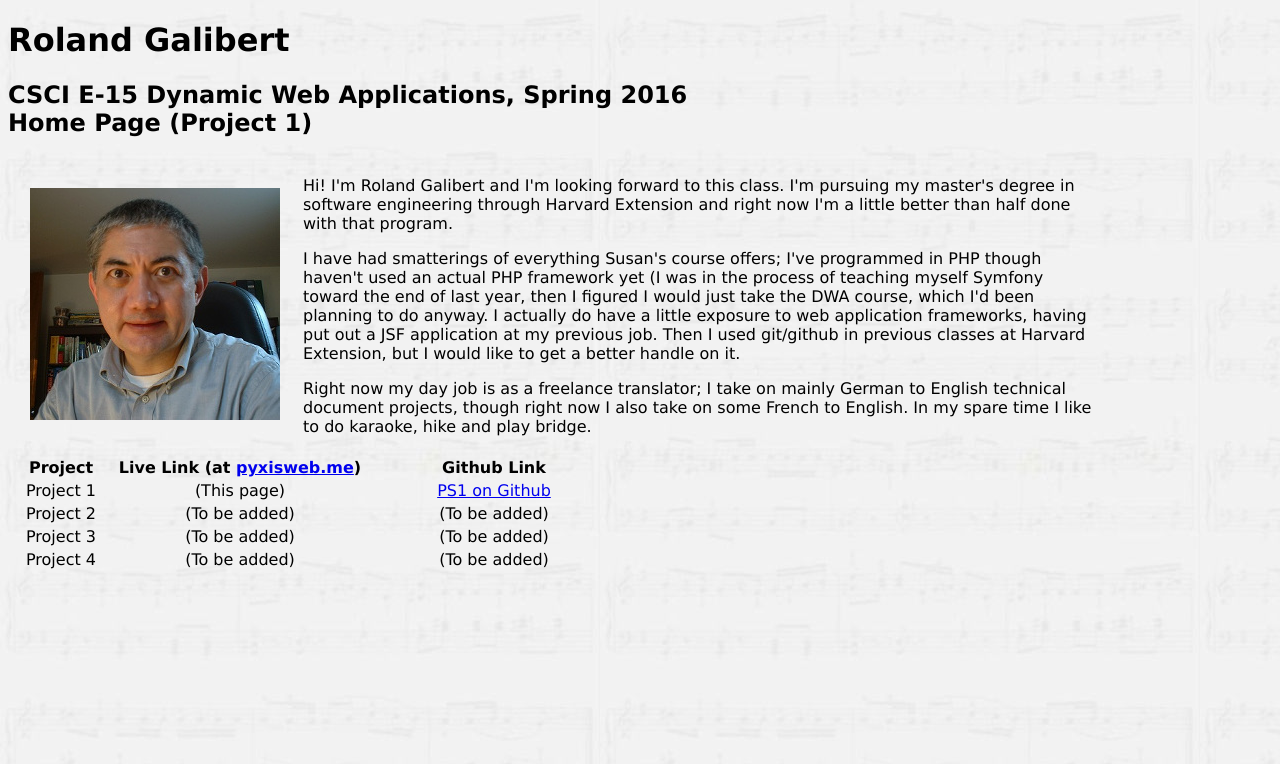
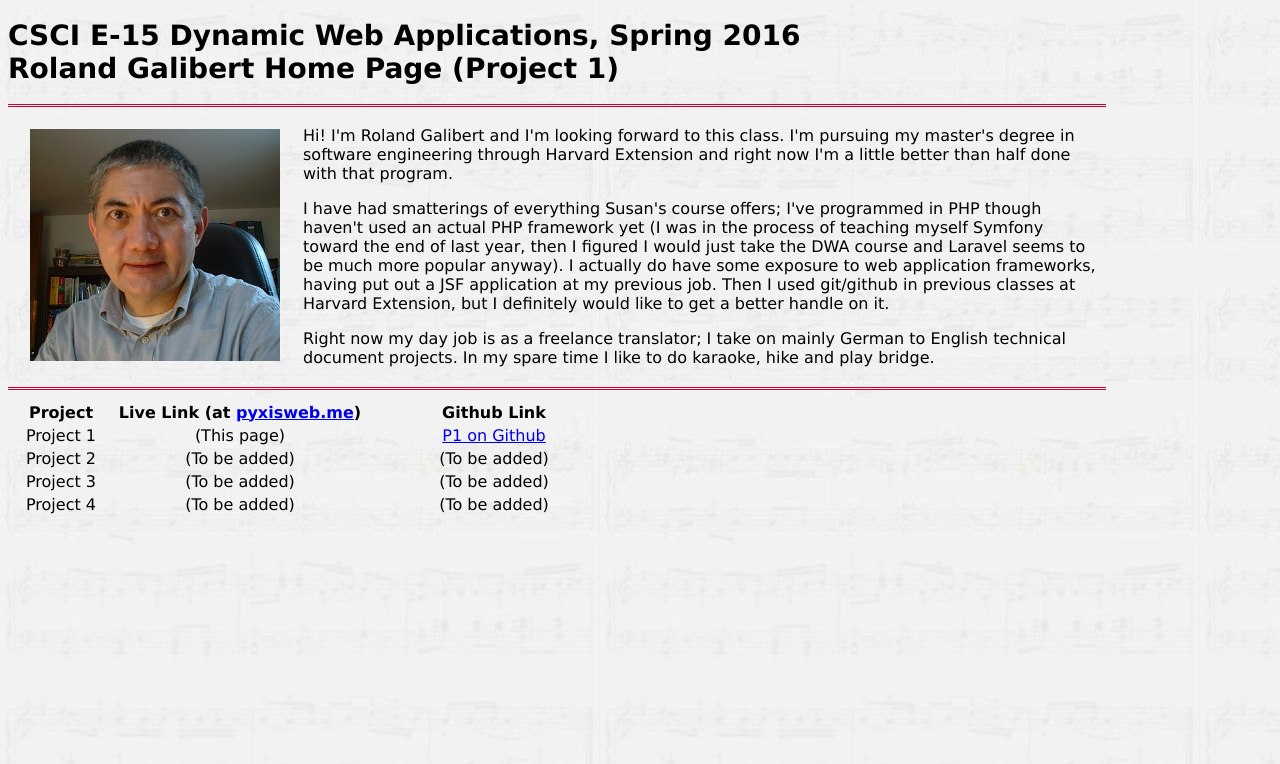
Before and after one commit to galiberr/p1, a plain HTML site: page index.html in a window 1280 px wide. Drawn offline with Linux system fonts and the light colour scheme.

Commit message:
Added README, revised index and styles

```diff
--- a/css/styles.css
+++ b/css/styles.css
@@ -1,12 +1,9 @@
 /*
-To change this license header, choose License Headers in Project Properties.
-To change this template file, choose Tools | Templates
-and open the template in the editor.
-*/
-/*
-    Created on : Feb 10, 2016, 7:39:07 PM
-    Author     : galiberr
-*/
+ * Author:	  Roland Galibert
+ * Date:	  February 11, 2016
+ * For:	  	  CSCI E-15 Dynamic Web Applications, Spring 2016 - Project 1
+ * Purpose:  	  Basic web page created and pushed to live server and Github (see Project 1 specifications for details)
+ */
 
 body {
         background-image: url(../images/pageBackground.jpg);
@@ -16,7 +13,7 @@ body {
 }
 
 h1 {
-
+        font-size: 28px;
 }
 
 h2 {
@@ -29,7 +26,12 @@ div.pageContainer {
 }
 
 table.intro {
-
+	border-top-style: double;
+	border-bottom-style: double;
+	border-top-width: 3px;
+	border-bottom-width: 3px;
+	border-top-color: #cc0033;
+	border-bottom-color: #cc0033;
 }
 
 td.myPic {
@@ -41,7 +43,8 @@ td.intro {
 }
 
 table.projectLinks {
-
+        padding-top: 10px;
+        padding-bottom: 10px;
 }
 
 th.projectName {
--- a/index.html
+++ b/index.html
@@ -1,8 +1,9 @@
 <!DOCTYPE html>
 <!--
-To change this license header, choose License Headers in Project Properties.
-To change this template file, choose Tools | Templates
-and open the template in the editor.
+Author:	  Roland Galibert
+Date:	  February 11, 2016
+For:	  CSCI E-15 Dynamic Web Applications, Spring 2016 - Project 1
+Purpose:  Basic web page created and pushed to live server and Github (see Project 1 specifications for details)
 -->
 <html>
         <head>
@@ -14,8 +15,11 @@ and open the template in the editor.
 
         <body>
                 <div class="pageContainer">
-                        <h1>Roland Galibert</h1>
-                        <h2>CSCI E-15 Dynamic Web Applications, Spring 2016<br />Home Page (Project 1)</h2>
+
+			<!-- Main headers -->
+                        <h1>CSCI E-15 Dynamic Web Applications, Spring 2016<br />Roland Galibert Home Page (Project 1)</h1>
+
+			<!-- Picture, introductory text -->
                         <table class="intro">
                                 <tr>
                                         <td class="myPic"><img src="./images/me.jpg" alt="My pic" /></td>
@@ -29,19 +33,21 @@ and open the template in the editor.
                                                 I have had smatterings of everything Susan's course offers; I've programmed
                                                 in PHP though haven't used an actual PHP framework yet (I was in the process of
                                                 teaching myself Symfony toward the end of last year, then I figured I would
-                                                just take the DWA course, which I'd been planning to do anyway. I actually
-                                                do have a little exposure to web application frameworks, having put out a
+                                                just take the DWA course and Laravel seems to be much more popular anyway). I actually
+                                                do have some exposure to web application frameworks, having put out a
                                                 JSF application at my previous job. Then I used git/github in previous classes
-                                                at Harvard Extension, but I would like to get a better handle on it.
+                                                at Harvard Extension, but I definitely would like to get a better handle on it.
                                                 </p>
                                                 <p>
                                                 Right now my day job is as a freelance translator; I take on mainly German
-                                                to English technical document projects, though right now I also take on some
-                                                French to English. In my spare time I like to do karaoke, hike and play bridge.
+                                                to English technical document projects.
+                                                In my spare time I like to do karaoke, hike and play bridge.
                                                 </p>
                                         </td>
                                 </tr>
                         </table>
+
+			<!-- List of project links  -->
                         <table class="projectLinks">
                                 <tr>
                                         <th class="projectName">Project</th>
@@ -51,7 +57,7 @@ and open the template in the editor.
                                 <tr>
                                         <td class="projectName">Project 1</td>
                                         <td class="liveLink">(This page)</td>
-                                        <td class="githubLink"><a href="https://github.com/galiberr/p1" target="_blank">PS1 on Github</a></td>
+                                        <td class="githubLink"><a href="https://github.com/galiberr/p1" target="_blank">P1 on Github</a></td>
                                 </tr>
                                 <tr>
                                         <td class="projectName">Project 2</td>
```
Also changed, not shown: 1 other file.
